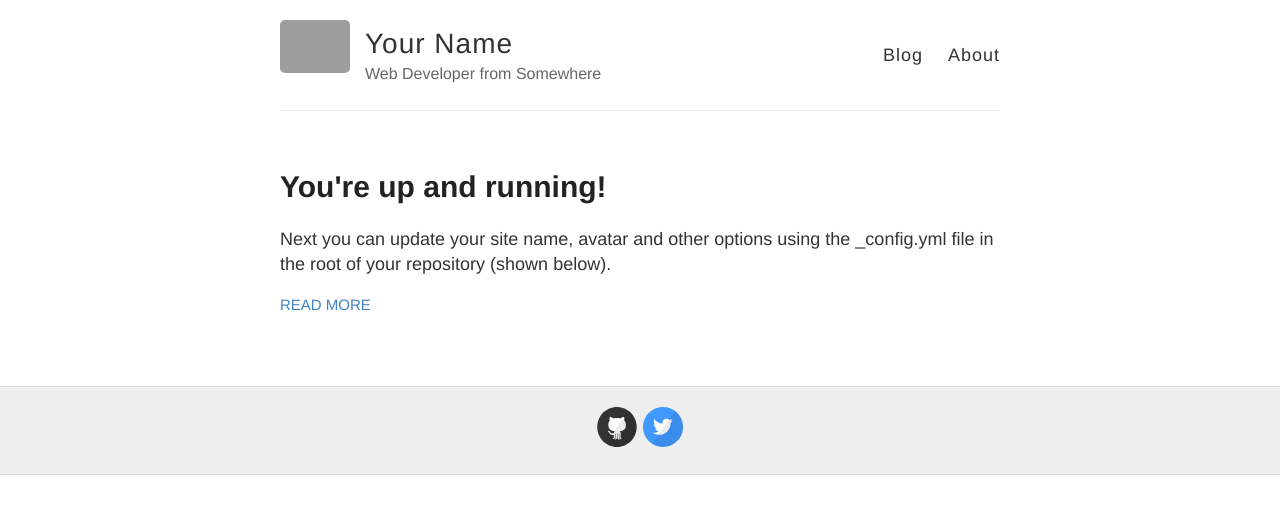
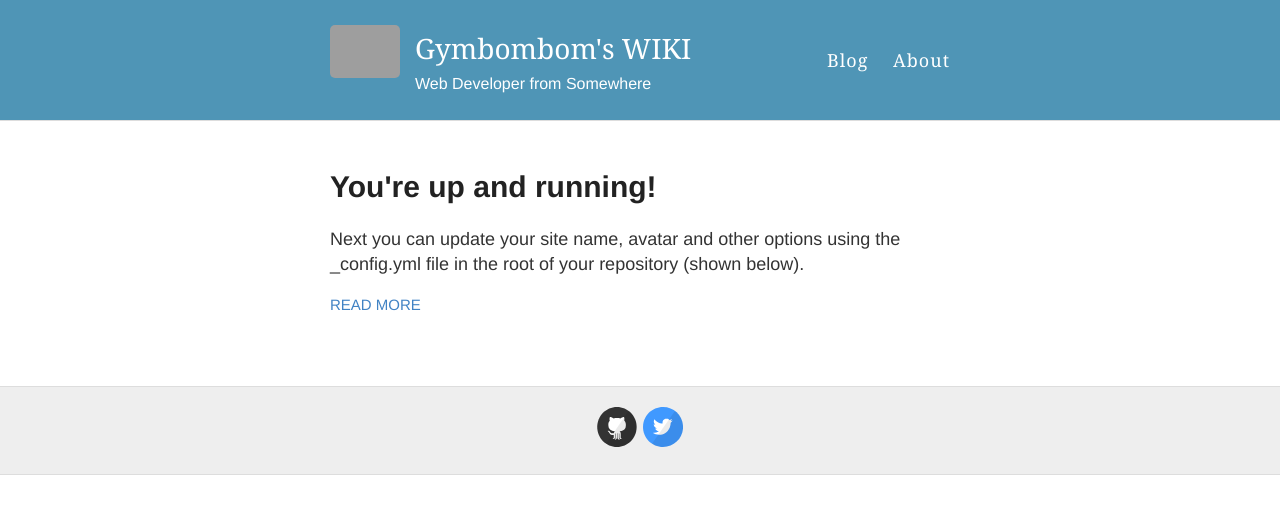
Before and after one commit to gymbombom/gymbombom.github.io, a Jekyll site: the page built from index.html, in a window 1280 px wide. Shown: the top 514 px of the page. Built offline with Jekyll 4.4.1, drawn with Linux system fonts in a browser that asks for light colours; grey boxes are pictures that could not be loaded.

Commit message:
스타일 변경
폰트 및 스타일 변경

```diff
--- a/_config.yml
+++ b/_config.yml
@@ -3,7 +3,7 @@
 #
 
 # Name of your site (displayed in the header)
-name: Your Name
+name: Gymbombom's WIKI
 
 # Short bio or description (displayed in the header)
 description: Web Developer from Somewhere
@@ -84,3 +84,6 @@ exclude:
   - LICENSE
   - README.md
   - CNAME
+
+# 미래의 post를 표시하기 위해 작성
+future: true
--- a/_sass/_variables.scss
+++ b/_sass/_variables.scss
@@ -17,6 +17,7 @@ $white: #fff;
 // Font stacks
 $helvetica: Helvetica, Arial, sans-serif;
 $helveticaNeue: "Helvetica Neue", Helvetica, Arial, sans-serif;
+$Merriweather: "Merriweather",Georgia,serif;
 $georgia: Georgia, serif;
 
 // Mobile breakpoints
--- a/style.scss
+++ b/style.scss
@@ -25,7 +25,7 @@ body {
 
 .container {
   margin: 0 auto;
-  max-width: 740px;
+  max-width: 640px;
   padding: 0 10px;
   width: 100%;
 }
@@ -72,9 +72,6 @@ a {
   color: $blue;
   text-decoration: none;
 	cursor: pointer;
-  &:hover, &:active {
-    color: $blue;
-  }
 }
 
 ul, ol {
@@ -151,12 +148,14 @@ img {
 //
 
 .wrapper-masthead {
-  margin-bottom: 50px;
+  margin-bottom: 40px;
+  background-color: #4F95B6;
+  border-bottom: 1px solid #ddd;
 }
 
 .masthead {
-  padding: 20px 0;
-  border-bottom: 1px solid $lightGray;
+  padding: 25px 0;
+ // border-bottom: 1px solid $lightGray;
 
   @include mobile {
     text-align: center;
@@ -191,18 +190,20 @@ img {
 }
 
 .site-name {
+  float: left;
   margin: 0;
-  color: $darkGray;
+  color: $white;
   cursor: pointer;
-  font-family: $helveticaNeue;
-  font-weight: 300;
+  font-family: $Merriweather;
+  font-weight: normal;
+  text-rendering: optimizeLegibility;
   font-size: 28px;
-  letter-spacing: 1px;
+  //letter-spacing: 1px;
 }
 
 .site-description {
   margin: -5px 0 0 0;
-  color: $gray;
+  color: $white;
   font-size: 16px;
 
   @include mobile {
@@ -213,7 +214,7 @@ img {
 nav {
   float: right;
   margin-top: 23px; // @TODO: Vertically middle align
-  font-family: $helveticaNeue;
+  font-family: $Merriweather;
   font-size: 18px;
 
   @include mobile {
@@ -225,7 +226,7 @@ nav {
 
   a {
     margin-left: 20px;
-    color: $darkGray;
+    color: $white;
     text-align: right;
     font-weight: 300;
     letter-spacing: 1px;
```
